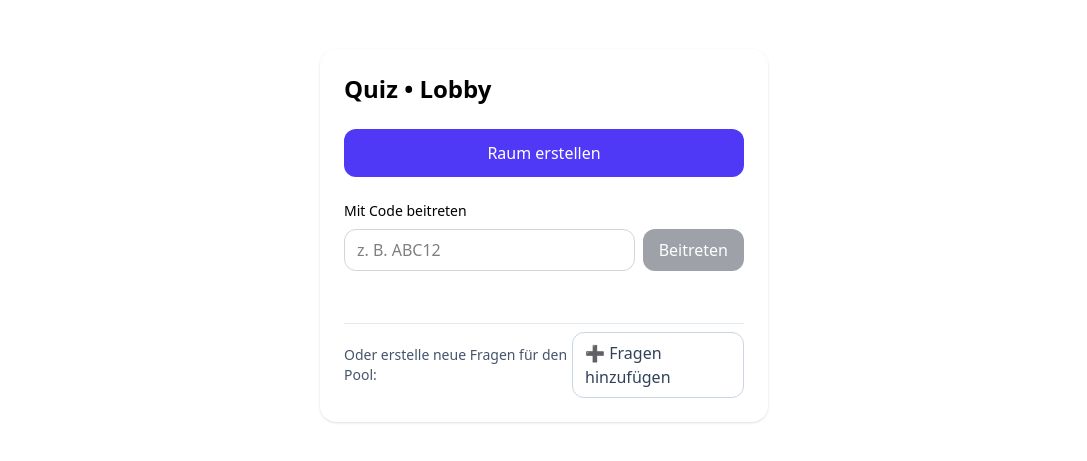
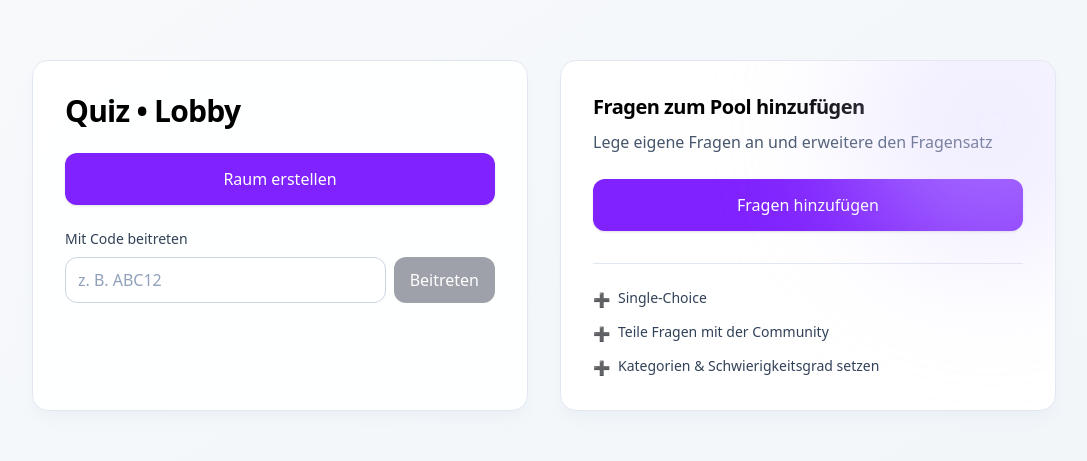
Before and after one commit to Philzyyyy/Projekt-Software-Engineering, a React (Vite) app: page / in a window 1280 px wide. Shown: the part 165-626 px from the top of the page, without its empty margins (96-1183 px from the left). Built offline with nearby package versions, Linux system fonts and the light colour scheme.

Commit message:
ui: anpassung der lobby.jsx ui

```diff
--- a/src/pages/Lobby.jsx
+++ b/src/pages/Lobby.jsx
@@ -83,22 +83,30 @@ export default function Lobby() {
   };
 
   return (
-    <div className="min-h-dvh flex items-center justify-center p-4">
-      <div className="w-full max-w-md bg-white rounded-2xl shadow p-6 space-y-6">
-        <h1 className="text-2xl font-semibold">Quiz • Lobby</h1>
+    <div className="min-h-dvh bg-gradient-to-br from-slate-50 to-slate-100 flex items-center justify-center p-4 sm:p-6 lg:p-10">
+      {/* 2-spaltiges Layout */}
+      <div className="w-full max-w-5xl grid grid-cols-1 lg:grid-cols-2 gap-6 lg:gap-8">
+        {/* ===== Linke Spalte: Titel, Haupt-CTA, Join-Form ===== */}
+        <section className="w-full bg-white/90 backdrop-blur rounded-2xl border border-slate-200 shadow-lg shadow-slate-200/40 p-6 sm:p-8">
+          <h1 className="text-2xl sm:text-3xl font-semibold tracking-tight">
+            Quiz • Lobby
+          </h1>
 
-        {/* CTA: Raum erstellen */}
+          {/* HIER ist jetzt der große Button – also linke Spalte */}
           <button
             onClick={onCreate}
             disabled={busy}
-          className="w-full rounded-xl py-3 px-4 bg-indigo-600 text-white font-medium hover:bg-indigo-700 active:opacity-90 disabled:opacity-50"
+            className="mt-6 inline-flex items-center justify-center gap-2 w-full rounded-xl py-3.5 px-4
+             bg-violet-600 text-white font-medium shadow-sm hover:bg-violet-700
+             active:opacity-90 disabled:opacity-50 transition-colors
+             focus:outline-none focus-visible:ring-2 focus-visible:ring-violet-500"
           >
             {busy ? "Erstelle…" : "Raum erstellen"}
           </button>
 
-        {/* Formular: Mit Code beitreten */}
-        <form onSubmit={onSubmit} className="space-y-2">
-          <label className="block text-sm font-medium">
+          {/* Join-Formular */}
+          <form onSubmit={onSubmit} className="mt-6 space-y-2">
+            <label className="block text-sm font-medium text-slate-700">
               Mit Code beitreten
             </label>
             <div className="flex gap-2">
@@ -107,14 +115,14 @@ export default function Lobby() {
                 onChange={(e) => setCode(e.target.value.toUpperCase().trim())}
                 placeholder="z. B. ABC12"
                 maxLength={5}
-              className="flex-1 rounded-xl border border-gray-300 px-3 py-2 focus:outline-none focus:ring-2 focus:ring-indigo-500"
+                className="flex-1 rounded-xl border border-slate-300 bg-white px-3 py-2.5 text-slate-900 placeholder:text-slate-400 focus:outline-none focus:ring-2 focus:ring-violet-500"
                 aria-invalid={!!error}
                 aria-describedby={error ? "code-error" : undefined}
               />
               <button
                 type="submit"
                 disabled={!validCode(code) || busy}
-              className="rounded-xl px-4 py-2 bg-gray-900 text-white hover:bg-black disabled:opacity-40 disabled:cursor-not-allowed"
+                className="rounded-xl px-4 py-2.5 bg-slate-900 text-white hover:bg-black disabled:opacity-40 disabled:cursor-not-allowed transition-colors focus:outline-none focus-visible:ring-2 focus-visible:ring-slate-500"
               >
                 Beitreten
               </button>
@@ -127,22 +135,46 @@ export default function Lobby() {
               {error || " "}
             </p>
           </form>
+        </section>
 
-        {/* Trenner */}
-        <div className="h-px bg-slate-200 my-2" />
+        {/* ===== Rechte Spalte: Bereich „Fragen erstellen” ===== */}
+        <aside className="w-full bg-white rounded-2xl border border-slate-200 shadow-lg shadow-slate-200/40 p-6 sm:p-8 relative overflow-hidden">
+          {/* dezenter Glow */}
+          <div className="pointer-events-none absolute -top-20 -right-20 h-72 w-72 rounded-full bg-violet-200/40 blur-3xl" />
+          <h2 className="text-xl font-semibold tracking-tight">
+            Fragen zum Pool hinzufügen
+          </h2>
+          <p className="mt-2 text-slate-600 leading-relaxed">
+            Lege eigene Fragen an und erweitere den Fragensatz
+          </p>
 
-        {/* NEU: Link zum Fragen-Formular */}
-        <div className="flex items-center justify-between">
-          <div className="text-sm text-slate-600">
-            Oder erstelle neue Fragen für den Pool:
-          </div>
           <Link
             to="/add-question"
-            className="inline-flex items-center rounded-xl px-3 py-2 border border-slate-300 text-slate-700 hover:bg-slate-50"
+            className="mt-6 inline-flex items-center justify-center gap-2 w-full rounded-xl py-3.5 px-4
+             bg-violet-600 text-white font-medium shadow-sm hover:bg-violet-700
+             active:opacity-90 disabled:opacity-50 transition-colors
+             focus:outline-none focus-visible:ring-2 focus-visible:ring-violet-500"
           >
-            ➕ Fragen hinzufügen
+            Fragen hinzufügen
           </Link>
-        </div>
+
+          <div className="mt-8 h-px bg-slate-200" />
+
+          <ul className="mt-6 space-y-3 text-sm text-slate-700">
+            <li className="flex items-start gap-2">
+              <span className="mt-0.5">➕</span>
+              Single-Choice
+            </li>
+            <li className="flex items-start gap-2">
+              <span className="mt-0.5">➕</span>
+              Teile Fragen mit der Community
+            </li>
+            <li className="flex items-start gap-2">
+              <span className="mt-0.5">➕</span>
+              Kategorien & Schwierigkeitsgrad setzen
+            </li>
+          </ul>
+        </aside>
       </div>
     </div>
   );
```
Lines whose indentation alone changed are shown as unchanged.
